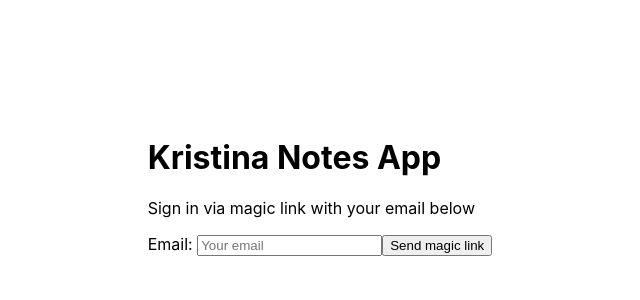
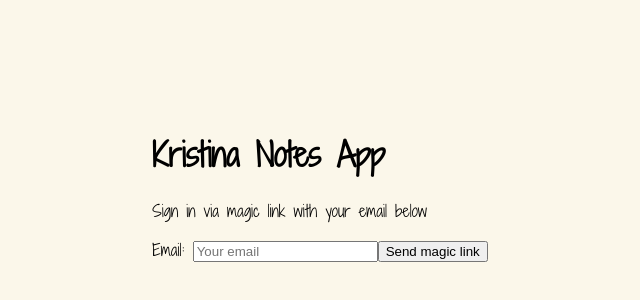
Before and after one commit to KristinaKolesnyk/notion-clone, a React (Vite) app: page /auth in a window 1280 px wide. Shown: the part 214-514 px from the top of the page, without its empty margins (320-960 px from the left). Built offline with nearby package versions, Linux system fonts and the light colour scheme.

Commit message:
font and style

```diff
--- a/src/index.css
+++ b/src/index.css
@@ -1,10 +1,17 @@
+@font-face {
+    font-family: "Shadows Into Light Two";
+    src: url("./fonts/ShadowsIntoLightTwo-Regular.ttf") format("truetype");
+    font-weight: 400;
+    font-style: normal;
+}
+
 body {
     margin: 0;
-    font-family: -apple-system, BlinkMacSystemFont, "Segoe UI", "Roboto", "Oxygen",
-    "Ubuntu", "Cantarell", "Fira Sans", "Droid Sans", "Helvetica Neue",
-    sans-serif;
+    font-family: "Shadows Into Light Two", cursive;
+    font-optical-sizing: auto;
     -webkit-font-smoothing: antialiased;
     -moz-osx-font-smoothing: grayscale;
+    background: #FBF7EA;
 }
 
 code {
```
Also changed, not shown: src/Page/Page.module.css (+31 -6 lines), src/Page/Page.tsx (+12 -2 lines), src/fonts/Gluten-VariableFont_slnt,wght.ttf (added), src/fonts/ShadowsIntoLightTwo-Regular.ttf (added).
